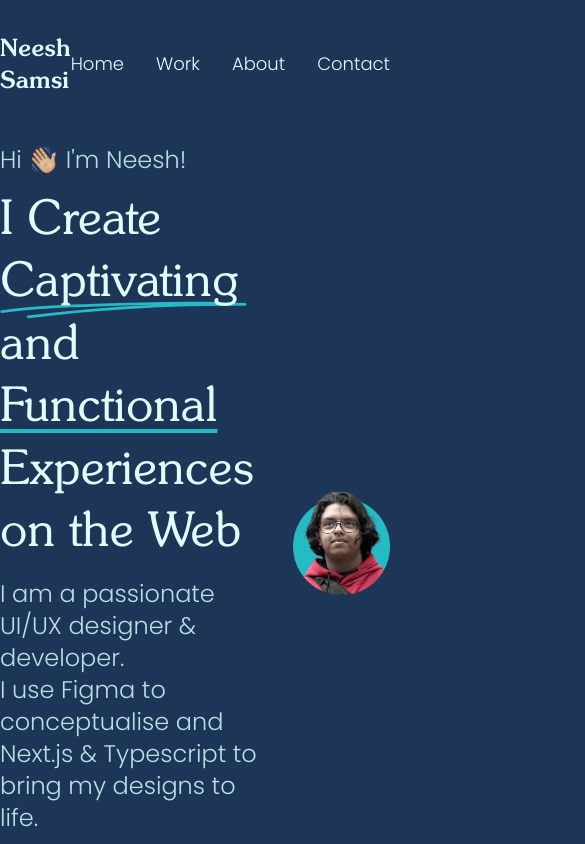
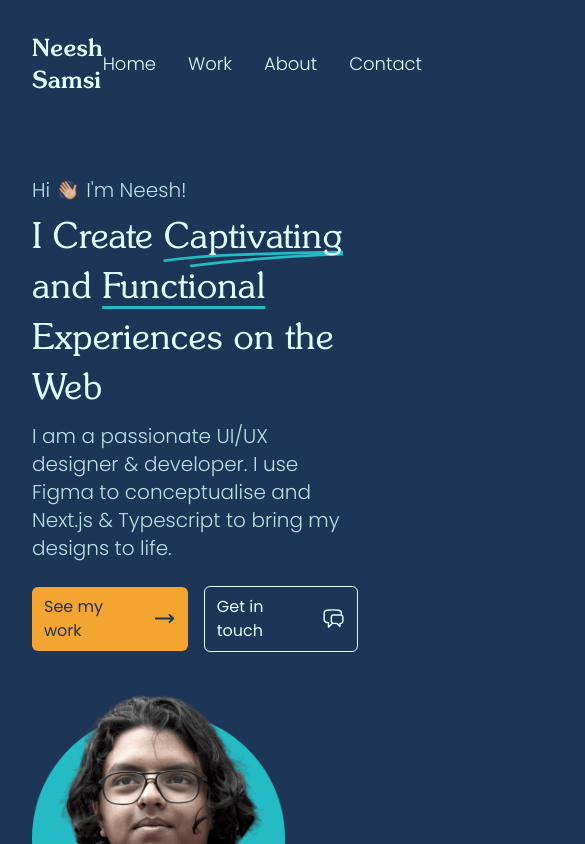
Before and after one commit to NeeshSamsi/neeshsamsi.com, a Next.js app: page / in a window 390 px wide. Shown: the top 844 px of the page, 585 px wide, since content can reach past the window. Built offline with nearby package versions, Linux system fonts and the light colour scheme.

Commit message:
feat: Responsive main section

```diff
--- a/src/app/layout.tsx
+++ b/src/app/layout.tsx
@@ -39,10 +39,11 @@ export default function RootLayout({
   children: React.ReactNode
 }) {
   return (
-    <html lang="en" className="scroll-smooth">
-      <body
-        className={`${poppins.variable} ${sunset.variable} mx-auto max-w-screen-xl bg-dark font-sans text-light selection:bg-brand/80 selection:text-dark`}
-      >
+    <html
+      lang="en"
+      className={`${poppins.variable} ${sunset.variable} scroll-smooth bg-dark font-sans text-light selection:bg-brand/80 selection:text-dark`}
+    >
+      <body className="mx-auto max-w-screen-xl px-8">
         <Navbar />
         {children}
         <Footer />
--- a/src/app/page.tsx
+++ b/src/app/page.tsx
@@ -12,24 +12,24 @@ import Image from "next/image"
 export default function Home() {
   return (
     <>
-      <main className="flex items-center justify-between gap-8 pt-4">
-        <div className="text-2xl font-light text-lighter">
-          <p className="mb-3 flex items-center gap-2">
+      <main className="grid items-center gap-10 pt-12 md:grid-cols-[1.3fr,1fr] md:gap-6 lg:grid-cols-2 lg:gap-24 xl:pt-4">
+        <div className="text-xl font-light text-lighter xl:text-2xl">
+          <p className="mb-2 flex items-center gap-2 lg:mb-3">
             <span>Hi</span>
             <Image
               src="/wave.png"
               alt="Wave emoji"
               height={48}
               width={48}
-              className="aspect-square w-7 object-cover"
+              className="aspect-square w-5 object-cover xl:w-7"
             />
             <span>I&apos;m Neesh!</span>
           </p>
-          <h1 className="mb-4 max-w-[18ch] font-serif text-5xl leading-[1.3] text-light">
+          <h1 className="mb-2 max-w-[18ch] font-serif text-4xl leading-[1.4] text-light lg:mb-4 xl:text-5xl xl:leading-[1.3]">
             I Create{" "}
             <span className="relative">
               Captivating
-              <UnderlineFancy className="absolute -bottom-2 left-0 -z-10 h-fit w-fit text-accent" />
+              <UnderlineFancy className="absolute -bottom-2 left-0 -z-10 w-full text-accent xl:-bottom-1" />
             </span>{" "}
             and{" "}
             <span className="underline decoration-accent underline-offset-8">
@@ -37,12 +37,12 @@ export default function Home() {
             </span>{" "}
             Experiences on the Web
           </h1>
-          <p className="mb-8 max-w-[40ch]">
-            I am a passionate UI/UX designer & developer. <br />I use Figma to
+          <p className="mb-6 max-w-[40ch]">
+            I am a passionate UI/UX designer & developer. I use Figma to
             conceptualise and Next.js & Typescript to bring my designs to life.
           </p>
 
-          <div className="flex items-center gap-6">
+          <div className="flex items-center gap-4 text-base lg:gap-6 xl:text-lg">
             <Button element="link" href="#work" type="solid" theme="brand">
               <span>See my work</span>
               <ArrowLongRightIcon
@@ -61,14 +61,14 @@ export default function Home() {
           alt="Profile picture of Avaneesh Samsi"
           width={1100}
           height={1188}
-          className="w-[25vw]"
+          className="w-[30vh] object-cover lg:w-full"
         />
       </main>
 
       <section id="work" className="pt-12">
         <Headline text="My work" className="mb-10 w-fit text-[2.75rem]" />
 
-        <div className="grid grid-cols-2 gap-x-8 gap-y-8">
+        <div className="grid grid-cols-2 gap-x-12 gap-y-16">
           {Array.from({ length: 3 }).map((_el, i) => (
             <ProjectCard
               key={i}
@@ -84,7 +84,7 @@ export default function Home() {
       <section id="about" className="pt-24">
         <Headline text="About us" className="mb-10 w-fit text-[2.75rem]" />
 
-        <div className="grid grid-cols-[repeat(3,40ch)] gap-x-8 gap-y-8">
+        <div className="grid grid-cols-[repeat(3,40ch)] gap-x-12 gap-y-16">
           {Array.from({ length: 5 }).map((_el, i) => (
             <AboutCard
               key={i}
--- a/src/components/Button.tsx
+++ b/src/components/Button.tsx
@@ -4,7 +4,7 @@ import Link from "next/link"
 import { cva, VariantProps } from "class-variance-authority"
 
 const buttonStyles = cva(
-  "text-lg flex items-center gap-3 px-3 py-2 rounded-md font-normal transition-colors",
+  "flex items-center gap-3 px-3 py-2 rounded-md font-normal transition-colors",
   {
     variants: {
       type: {
```
